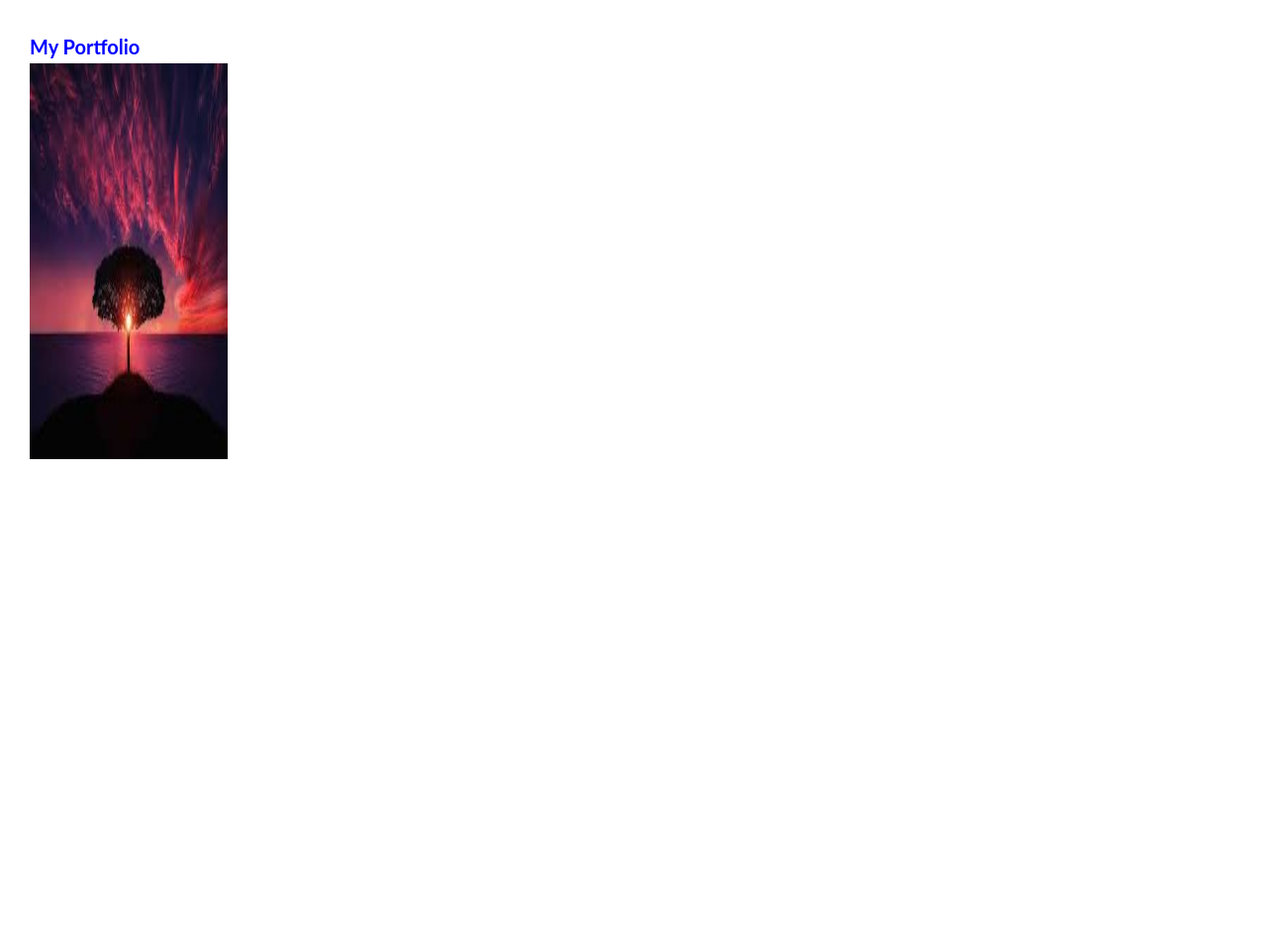
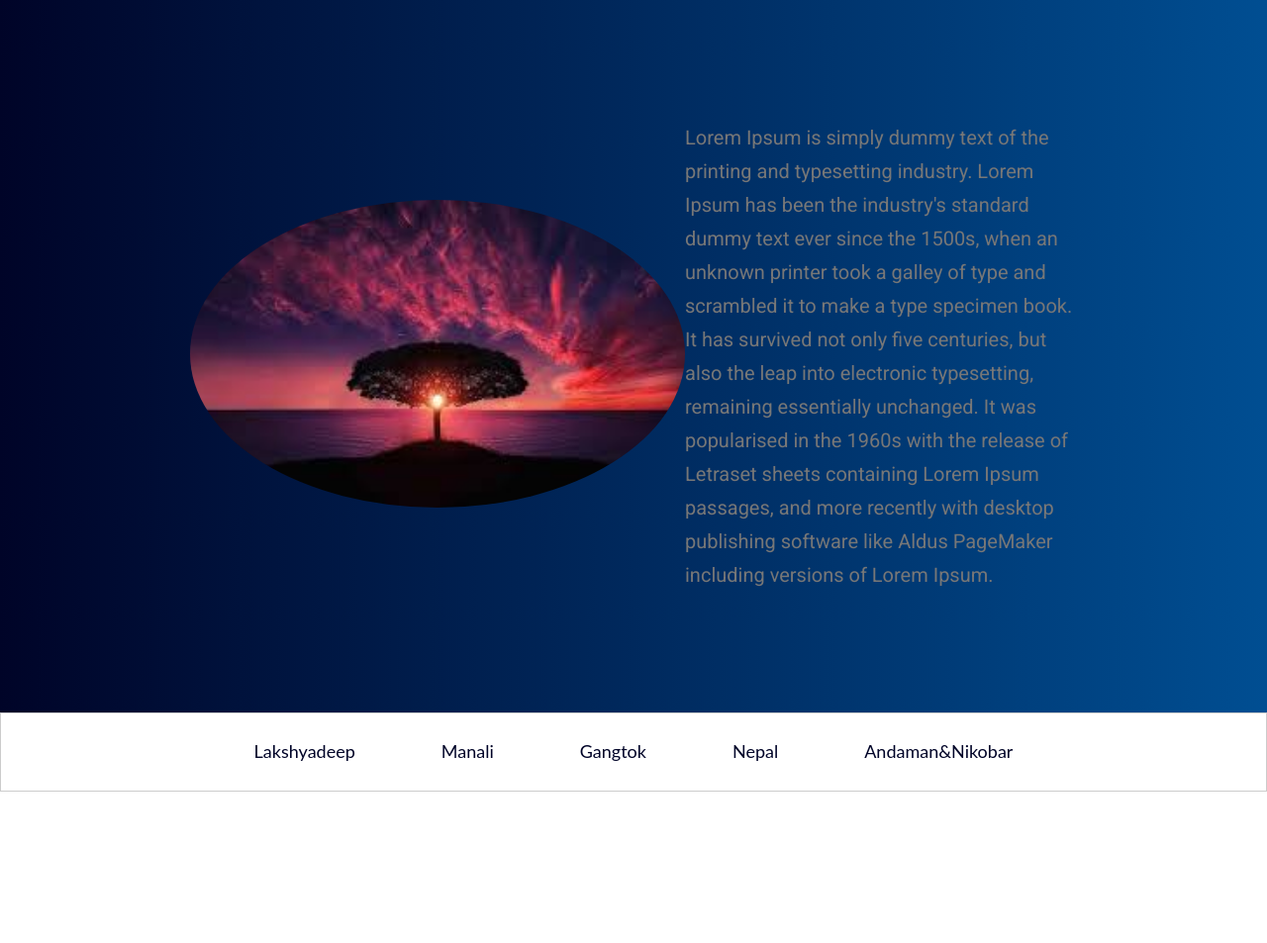
Before and after one commit to Nik-hub-star/Portfolio_d, a website built with webpack: page index.html in a window 1280 px wide. Shown: the whole page at 99% size. Before the commit the page ends 800 px from the top, so only its background shows below. Built offline with nearby package versions, Linux system fonts and the light colour scheme.

Commit message:
added header and navigation

```diff
--- a/index.html
+++ b/index.html
@@ -1,21 +1,49 @@
 <!DOCTYPE html>
 <html>
+
 <head>
   <meta charset="utf-8" />
   <meta http-equiv="X-UA-Compatible" content="IE=edge" />
   <title><%= htmlWebpackPlugin.options.title %></title>
   <meta name="viewport" content="width=device-width,initial- scale=1" />
+  <link href="https://fonts.googleapis.com/css2?family=Roboto:wght@300;400;500;700&display=swap" rel="stylesheet">
 </head>
+
 <body>
-    <h3>My Portfolio</h3>
-    <img
-      src="assets/images/sample.jpg"
-      alt="image"
-      height="400px"
-      width="200px"
-    />
+  <header class='header'>
+    <div class="header__container">
+      <div class="header__image">
+        <img src='/assets/images/sample.jpg' class='profileImage'>
+      </div>
+      <div class="header__about">
+        <p class='about__text'>Lorem Ipsum is simply dummy text of the printing and typesetting industry. Lorem Ipsum
+          has
+          been the industry's standard
+          dummy text ever since the 1500s, when an unknown printer took a galley of type and scrambled it to make a type
+          specimen
+          book. It has survived not only five centuries, but also the leap into electronic typesetting, remaining
+          essentially
+          unchanged. It was popularised in the 1960s with the release of Letraset sheets containing Lorem Ipsum
+          passages,
+          and more
+          recently with desktop publishing software like Aldus PageMaker including versions of Lorem Ipsum.</p>
+      </div>
+    </div>
+  </header>
+  <nav class='nav'>
+    <ul class="nav__list">
+
+      <li class="nav__item"><a href="" class="nav__link">Lakshyadeep</a></li>
+      <li class="nav__item"><a href="" class="nav__link">Manali</a></li>
+      <li class="nav__item"><a href="" class="nav__link">Gangtok</a></li>
+      <li class="nav__item"><a href="" class="nav__link">Nepal</a></li>
+      <li class="nav__item"><a href="" class="nav__link">Andaman&Nikobar</a></li>
+
+    </ul>
+  </nav>
   <svg class="feature__icon">
     <use xlink:href="assets/icons/arrow-redo-circle-outline.svg"></use>
   </svg>
 </body>
+
 </html>
--- a/src/sass/base/_base.scss
+++ b/src/sass/base/_base.scss
@@ -10,11 +10,13 @@ html {
     // This defines what 1rem is
     font-size: 62.5%; //1 rem = 10px; 10px/16px = 62.5%
 
-    @include respond(tab-land) { // width < 1200?
+    @include respond(tab-land) {
+        // width < 1200?
         font-size: 56.25%; //1 rem = 9px, 9/16 = 50%
     }
 
-    @include respond(tab-port) { // width < 900?
+    @include respond(tab-port) {
+        // width < 900?
         font-size: 50%; //1 rem = 8px, 8/16 = 50%
     }
 
@@ -25,7 +27,7 @@ html {
 
 body {
     box-sizing: border-box;
-    padding: 3rem;
+    // padding: 3rem;
 
     @include respond(tab-port) {
         padding: 0;
--- a/src/sass/layout/_header.scss
+++ b/src/sass/layout/_header.scss
@@ -49,3 +49,65 @@
 //         text-align: center;
 //     }
 // }
+
+.header {
+    font-family: 'Roboto',
+        sans-serif;
+    box-sizing: border-box;
+    height: 90vh;
+    background: linear-gradient(to right, #000428, #004e92);
+    position: relative;
+    ;
+
+    &__container {
+        display: flex;
+        align-items: center;
+        width: 70%;
+        margin: 0 auto;
+        justify-content: space-around;
+        position: absolute;
+        top: 50%;
+        left: 50%;
+        transform: translate(-50%, -50%);
+    }
+
+    &__image {
+        flex-basis: 45%;
+    }
+
+    &__about {
+        flex-basis: 45%;
+        font-size: 20px;
+    }
+}
+
+.profileImage {
+    border-radius: 50%;
+    width: 500px;
+}
+
+.nav {
+    height: 10vh;
+    display: flex;
+    align-items: center;
+    font-size: 18px;
+    border: 1px solid #ccc;
+
+    &__list {
+        width: 60%;
+        margin: 0 auto;
+        display: flex;
+        justify-content: space-between;
+    }
+
+    &__item {
+        line-height: 1.4;
+        color: #000428;
+        list-style: none;
+    }
+
+    &__link {
+        text-decoration: none;
+        color: #000428;
+    }
+}
```
Also changed, not shown: dist/app.bundle.js (deleted), dist/assets/icons/arrow-redo-circle-outline.svg (deleted), dist/assets/icons/linea-basic-10.svg (deleted), dist/assets/images/sample.jpg (deleted), dist/index.html (deleted), dist/style.css (deleted), 1 other file. Lines whose indentation alone changed are shown as unchanged.
